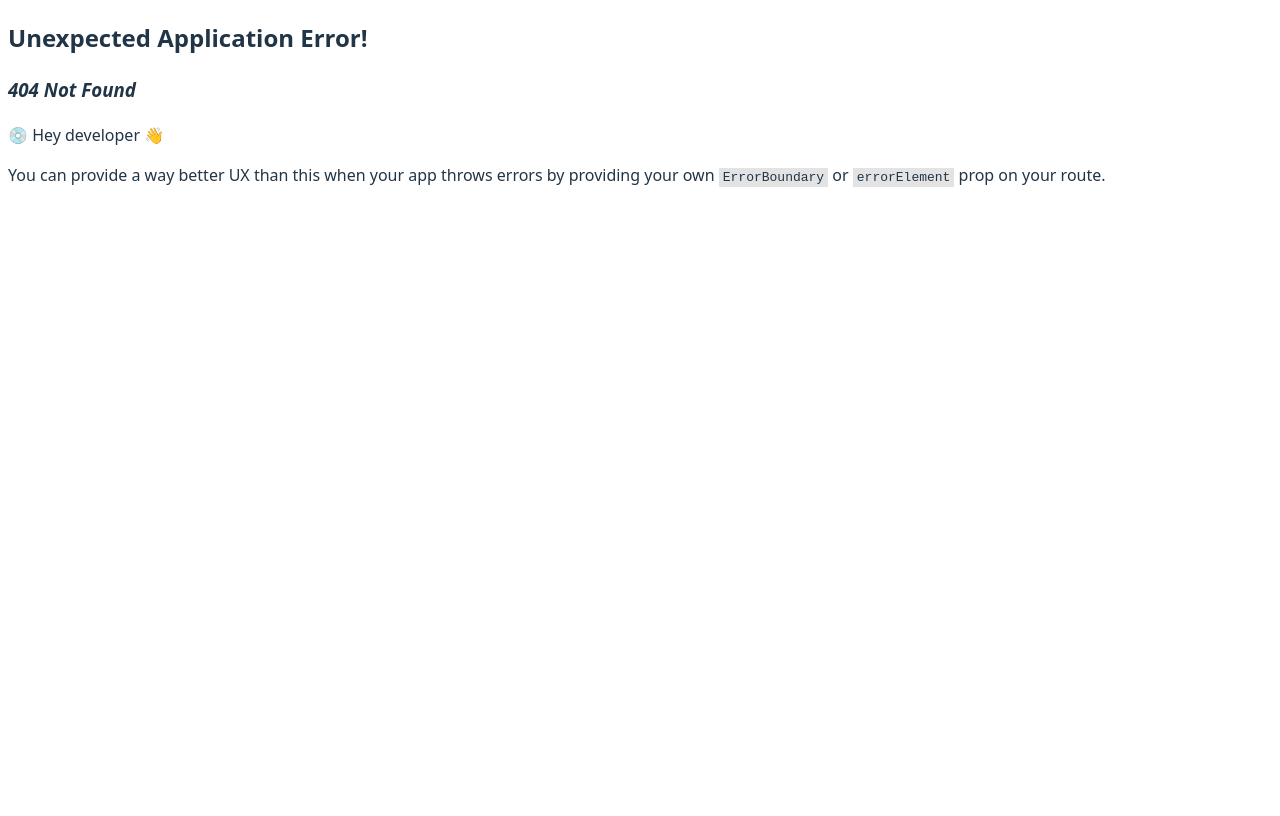
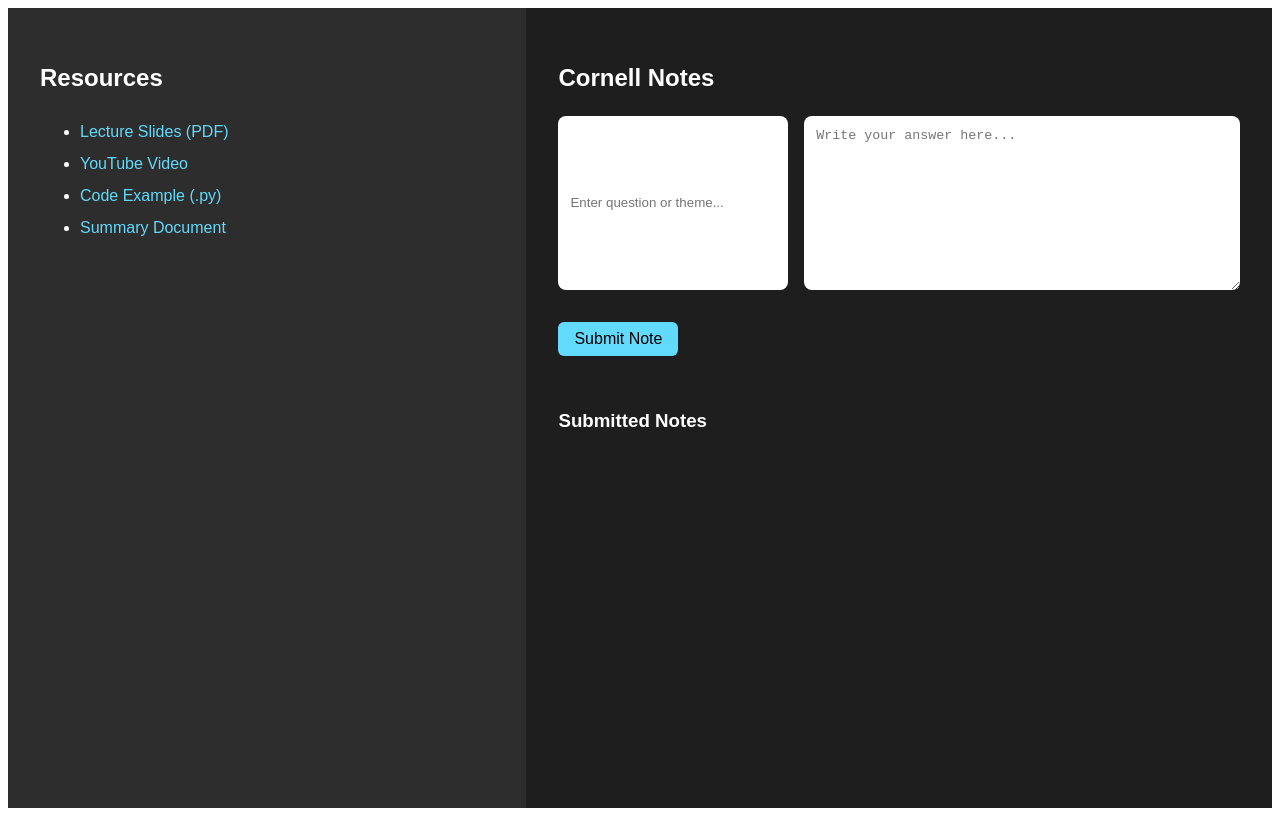
Before and after one commit to wilsonfong56/verbose-octo-meme, a React (Vite) app in the folder hackathon/: page /mainpage in a window 1280 px wide. Before the commit this address had no page. Built offline with nearby package versions, Linux system fonts and the light colour scheme.

Commit message:
Main Page(FrontEnd)

```diff
--- /dev/null
+++ b/hackathon/src/components/Mainpage.jsx
@@ -0,0 +1,77 @@
+import React, { useState } from 'react';
+
+function Mainpage() {
+  const [notes, setNotes] = useState([]);
+  const [theme, setTheme] = useState('');
+  const [answer, setAnswer] = useState('');
+
+  const handleSubmit = () => {
+    if (theme && answer) {
+      const newNote = { theme, answer };
+      console.log('Submitting note:', newNote);
+      setNotes([...notes, newNote]);
+      setTheme('');
+      setAnswer('');
+    }
+  };
+
+  return (
+    <div style={{ display: 'flex', height: '100vh', fontFamily: 'Arial', color: '#fff' }}>
+      {/* Left Panel - Resources */}
+      <div style={{ flex: 1, backgroundColor: '#2d2d2d', padding: '2rem' }}>
+        <h2>Resources</h2>
+        <ul style={{ lineHeight: '2rem' }}>
+          <li><a href="#" style={{ color: '#61dafb' }}>Lecture Slides (PDF)</a></li>
+          <li><a href="#" style={{ color: '#61dafb' }}>YouTube Video</a></li>
+          <li><a href="#" style={{ color: '#61dafb' }}>Code Example (.py)</a></li>
+          <li><a href="#" style={{ color: '#61dafb' }}>Summary Document</a></li>
+        </ul>
+      </div>
+
+      {/* Right Panel - Cornell Note Taking */}
+      <div style={{ flex: 1.5, backgroundColor: '#1e1e1e', padding: '2rem', overflowY: 'auto' }}>
+        <h2>Cornell Notes</h2>
+
+        {/* Note Input */}
+        <div style={{ display: 'flex', gap: '1rem', marginBottom: '2rem' }}>
+          <input
+            type="text"
+            placeholder="Enter question or theme..."
+            value={theme}
+            onChange={(e) => setTheme(e.target.value)}
+            style={{ flex: 1, padding: '0.75rem', borderRadius: '8px', border: 'none' }}
+          />
+          <textarea
+            placeholder="Write your answer here..."
+            value={answer}
+            onChange={(e) => setAnswer(e.target.value)}
+            style={{ flex: 2, padding: '0.75rem', height: '150px', borderRadius: '8px', border: 'none' }}
+          />
+        </div>
+        <button
+          onClick={handleSubmit}
+          style={{ marginBottom: '2rem', padding: '0.5rem 1rem', backgroundColor: '#61dafb', border: 'none', borderRadius: '6px', cursor: 'pointer' }}
+        >
+          Submit Note
+        </button>
+
+        {/* Display Submitted Notes */}
+        <div>
+          <h3>Submitted Notes</h3>
+          {notes.map((note, idx) => (
+            <div key={idx} style={{ display: 'flex', gap: '1rem', backgroundColor: '#333', padding: '1rem', borderRadius: '8px', marginBottom: '1rem' }}>
+              <div style={{ flex: 1, borderRight: '2px solid #444', paddingRight: '1rem' }}>
+                <strong>Questions:</strong><br />{note.theme}
+              </div>
+              <div style={{ flex: 2, paddingLeft: '1rem' }}>
+                <strong>Answer:</strong><br />{note.answer}
+              </div>
+            </div>
+          ))}
+        </div>
+      </div>
+    </div>
+  );
+}
+
+export default Mainpage;
--- a/hackathon/src/router.jsx
+++ b/hackathon/src/router.jsx
@@ -2,9 +2,11 @@ import { createBrowserRouter } from "react-router-dom";
 import App from "./App.jsx";
 import Signup from "./components/Signup.jsx";
 import Signin from "./components/Signin.jsx";
+import Mainpage from "./components/Mainpage.jsx";
 
 export const router = createBrowserRouter( [
     { path: "/", element: <App /> },
-    { path: "/signup", element: <Signup/> },
+    // { path: "/signup", element: <Signup/> },
     { path: "/signin", element: <Signin/> },
+    { path: "/mainpage", element: <Mainpage/> },
 ])
```
